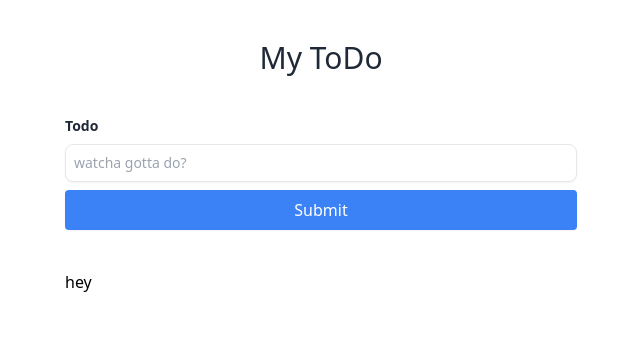
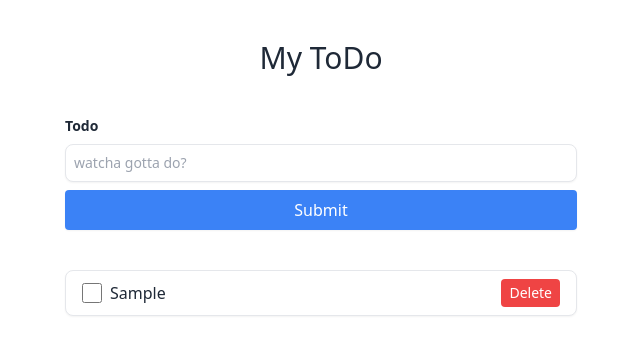
Before and after one commit to masete/ubiquitous-eureka, a SvelteKit app: page / in a window 1280 px wide. Both pictures are taken after typing "Sample" into the empty fields and a click on the button "Submit". Shown: the top 354 px of the page, without its empty margins (319-959 px from the left). Built offline with nearby package versions, Linux system fonts and the light colour scheme.

Commit message:
fix: todos

```diff
--- a/src/components/Todo.svelte
+++ b/src/components/Todo.svelte
@@ -1 +1,30 @@
-hey
+<script>
+    export let todo;
+    import {deleteTodo, toggleTodoCompleted} from '../stores/todoStore.js';
+
+</script>
+
+
+<li class="bg-white flex items-center shadow-sm border border-gray-200 rounded-lg my-2 py-2 px-4">
+    <input
+        name="completed"
+        type="checkbox"
+        checked={todo.completed}
+        on:change={() => toggleTodoCompleted(todo.id, todo.completed)}
+        class="mr-2 form-checkbox h-5 w-5"
+    />
+    <span
+        class={`flex-1 text-gray-800  ${
+            todo.completed ? 'line-through' : ''
+        }`}
+    >
+        {todo.text}
+    </span>
+    <button
+        type="button"
+        class="text-sm bg-red-500 hover:bg-red-600 text-white py-1 px-2 rounded focus:outline-none focus:shadow-outline"
+        on:click={() => deleteTodo(todo.id)}
+    >
+        Delete
+    </button>
+</li>
```
